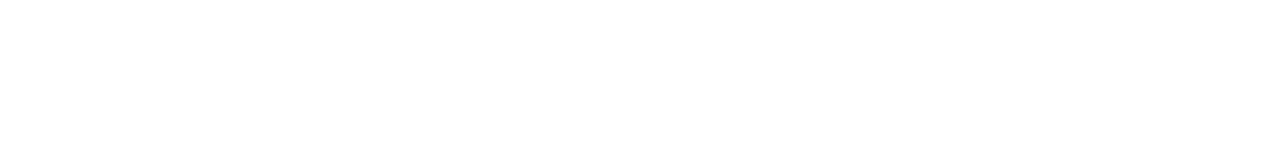
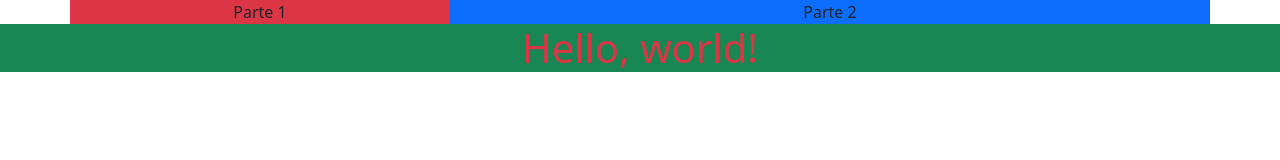
Before and after one commit to Isabella010101/Bootstrap, a plain HTML site: page ex1a_instalacao_arquivos/index.html in a window 1280 px wide. Drawn offline with nearby package versions, Linux system fonts and the light colour scheme.

Commit message:
Exemplo 1
Fizemos o exemplo 1

```diff
--- a/ex1a_instalacao_arquivos/index.html
+++ b/ex1a_instalacao_arquivos/index.html
@@ -6,12 +6,25 @@
   <meta name="viewport" content="width=device-width, initial-scale=1.0">
   <title>Bootstrap Arquivos</title>
 
-  <!-- 1ª Digitação (Aqui) -->
+  <!-- bootstrap -->
+  <link href="https://cdn.jsdelivr.net/npm/bootstrap@5.3.3/dist/css/bootstrap.min.css" rel="stylesheet" integrity="sha384-QWTKZyjpPEjISv5WaRU9OFeRpok6YctnYmDr5pNlyT2bRjXh0JMhjY6hW+ALEwIH" crossorigin="anonymous">
 
 </head>
 <body>
+  <!-- podemos deixar fluid para ocupar todo o espaço -->
+  <div class="container">
+    <div class = "row">
+      <!-- site, em seu total, é dividido em 12 partes, podemos ajustar a posição de cada coisa de acordo com isso -->
+      <div class="col-md-4 bg-danger text-center">Parte 1</div>
+      <div class="col-md-8 bg-primary text-center">Parte 2</div>
+    </div>
+  </div>
 
-  <!-- 2ª Digitação (Aqui) -->
+  <div class="container-fluid bg-success">
+    <h1 class = "text-danger text-center">Hello, world!</h1>
+  </div>
 
+  <!-- bootstrap -->
+  <script src="https://cdn.jsdelivr.net/npm/bootstrap@5.3.3/dist/js/bootstrap.bundle.min.js" integrity="sha384-YvpcrYf0tY3lHB60NNkmXc5s9fDVZLESaAA55NDzOxhy9GkcIdslK1eN7N6jIeHz" crossorigin="anonymous"></script>
 </body>
 </html>
```
